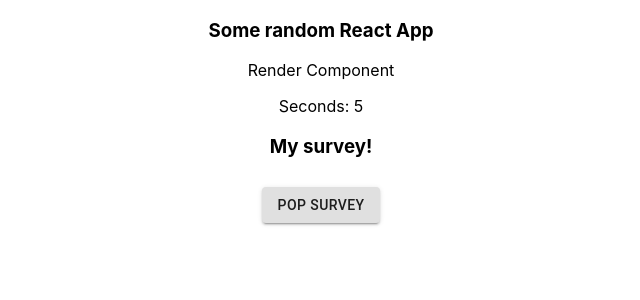
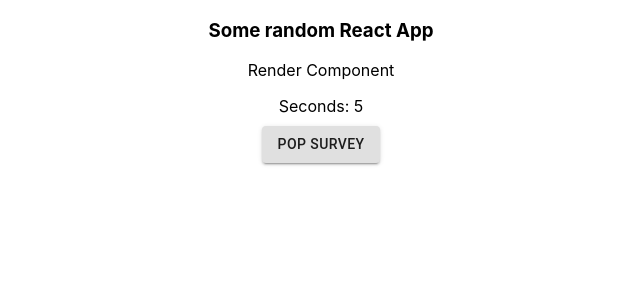
Before and after one commit to GuerrillaSCM/GuerrillaSCM, a React (Create React App) app: page / in a window 1280 px wide. Shown: the top 300 px of the page, without its empty margins (319-959 px from the left). Built offline with nearby package versions, Linux system fonts and the light colour scheme.

Commit message:
On timer trigger, the modal pops up

```diff
--- a/src/App.js
+++ b/src/App.js
@@ -10,7 +10,6 @@ function App() {
       <h3>Some random React App</h3>
       <LikeButton></LikeButton>
       <TimerTrigger timerLength={5}/>
-      <WebsiteModal></WebsiteModal>
     </div>
   );
 }
--- a/src/Components/TimerTrigger/TimerTrigger.js
+++ b/src/Components/TimerTrigger/TimerTrigger.js
@@ -1,3 +1,5 @@
+import WebsiteModal from '../WebsiteModal';
+
 const React = require('react')
 const ms = require('pretty-ms')
 
@@ -22,7 +24,7 @@ class TimerTrigger extends React.Component {
       }
 
       render() {
-          let survey = (this.state.seconds >= this.props.timerLength) ? <h3>My survey!</h3> : null
+          let survey = (this.state.seconds >= this.props.timerLength) ? <WebsiteModal></WebsiteModal> : null
 
         return (
           <div>
```
